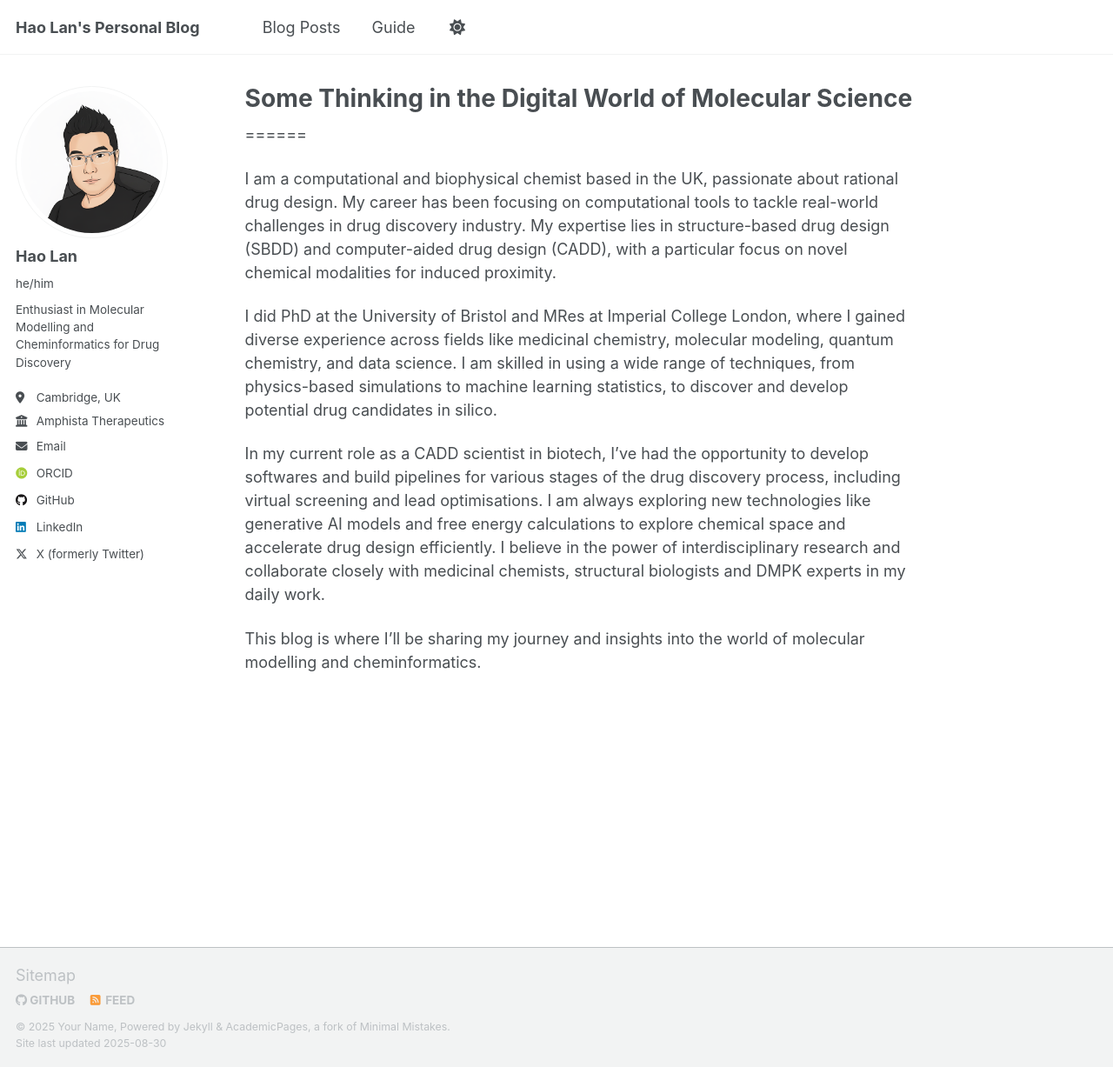
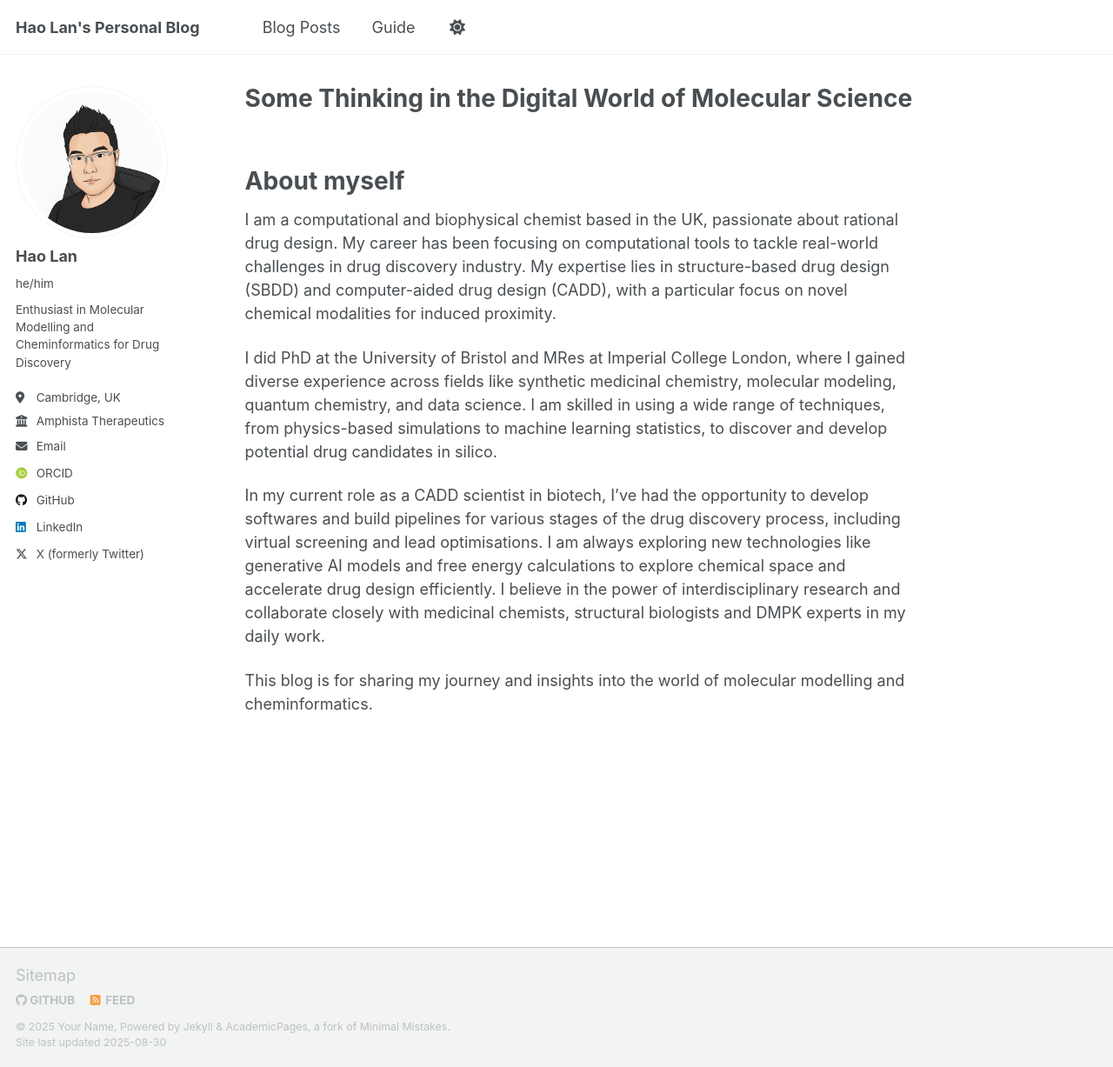
Before and after one commit to HaoLan-compchem/HaoLan-compchem.github.io, a Jekyll site: the page built from _pages/about.md, in a window 1280 px wide and 1227 px high. Shown: the whole window at 87% size. Built offline with Jekyll 4.4.1, drawn with Linux system fonts in a browser that asks for light colours; some web fonts are replaced; a script that is not in the unit is left out.

Commit message:
Update about.md

```diff
--- a/_pages/about.md
+++ b/_pages/about.md
@@ -6,13 +6,16 @@ redirect_from:
   - /about/
   - /about.html
 ---
+
+<br />
+
+About myself
 ======
-<br />
 
 I am a computational and biophysical chemist based in the UK, passionate about rational drug design. My career has been focusing on computational tools to tackle real-world challenges in drug discovery industry. My expertise lies in structure-based drug design (SBDD) and computer-aided drug design (CADD), with a particular focus on novel chemical modalities for induced proximity.
 
-I did PhD at the University of Bristol and MRes at Imperial College London, where I gained diverse experience across fields like medicinal chemistry, molecular modeling, quantum chemistry, and data science. I am skilled in using a wide range of techniques, from physics-based simulations to machine learning statistics, to discover and develop potential drug candidates in silico.
+I did PhD at the University of Bristol and MRes at Imperial College London, where I gained diverse experience across fields like synthetic medicinal chemistry, molecular modeling, quantum chemistry, and data science. I am skilled in using a wide range of techniques, from physics-based simulations to machine learning statistics, to discover and develop potential drug candidates in silico.
 
 In my current role as a CADD scientist in biotech, I've had the opportunity to develop softwares and build pipelines for various stages of the drug discovery process, including virtual screening and lead optimisations. I am always exploring new technologies like generative AI models and free energy calculations to explore chemical space and accelerate drug design efficiently. I believe in the power of interdisciplinary research and collaborate closely with medicinal chemists, structural biologists and DMPK experts in my daily work.
 
-This blog is where I'll be sharing my journey and insights into the world of molecular modelling and cheminformatics.
+This blog is for sharing my journey and insights into the world of molecular modelling and cheminformatics.
```
